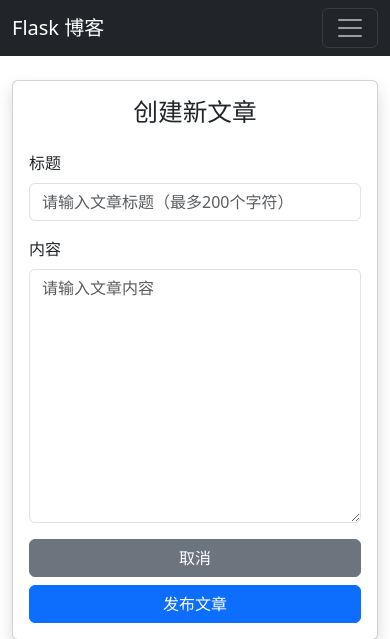
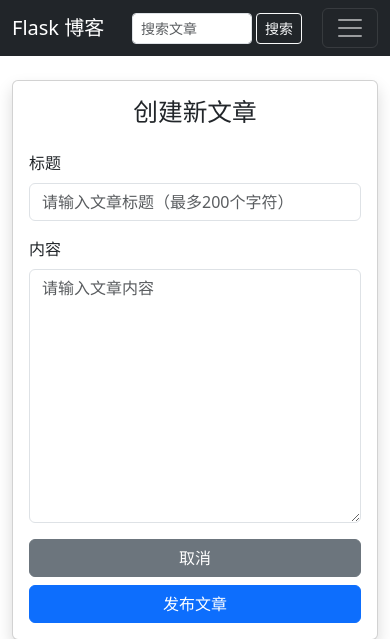
Before and after one commit to jiege414/BlogSystem, a Flask app: page /blog/create in a window 390 px wide. Shown: the top 639 px of the page. Run offline with Flask 3, Linux system fonts and the light colour scheme; the visitor is signed in with stand-in values (Sample User, id 1).

Commit message:
fix: 解决了搜索栏移动端不适配的问题

```diff
--- a/templates/base.html
+++ b/templates/base.html
@@ -15,13 +15,24 @@
     <nav class="navbar navbar-expand-lg navbar-dark bg-dark mb-4">
       <div class="container">
         <a class="navbar-brand" href="{{ url_for('index') }}">Flask 博客</a>
+
+        <!-- 搜索栏 - 始终可见 -->
+        <form class="d-flex d-lg-none me-2" action="{{ url_for('index') }}" method="GET">
+          <input class="form-control form-control-sm" type="search" name="q"
+                 placeholder="搜索文章" aria-label="搜索"
+                 value="{{ search_query if search_query else '' }}"
+                 style="width: 120px;">
+          <button class="btn btn-outline-light btn-sm ms-1" type="submit">搜索</button>
+        </form>
+
         <button class="navbar-toggler" type="button" data-bs-toggle="collapse" data-bs-target="#navbarNav" aria-controls="navbarNav" aria-expanded="false" aria-label="Toggle navigation">
           <span class="navbar-toggler-icon"></span>
         </button>
         <div class="collapse navbar-collapse" id="navbarNav">
           <ul class="navbar-nav ms-auto align-items-center">
             {% if current_user.is_authenticated %}
-              <li class="nav-item me-3">
+              <!-- 桌面端搜索栏 -->
+              <li class="nav-item me-3 d-none d-lg-block">
                 <form class="d-flex" action="{{ url_for('index') }}" method="GET">
                   <input class="form-control form-control-sm" type="search" name="q"
                          placeholder="输入文章标题进行搜索" aria-label="搜索"
```
